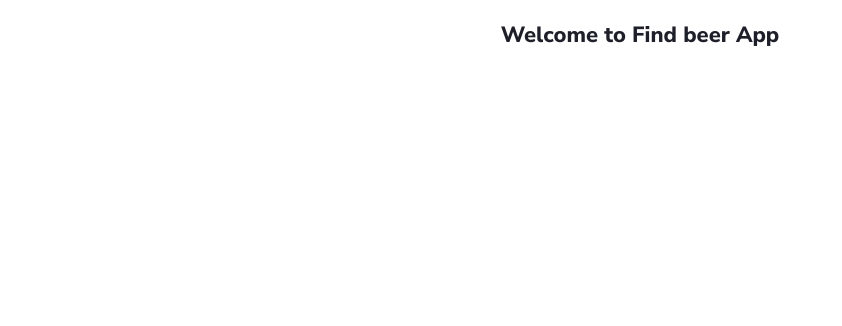
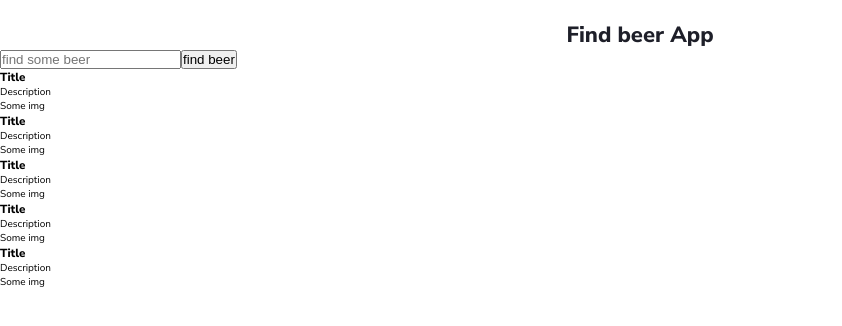
Before and after one commit to BojanMijatovic/Learn-React-step-by-step, a React (Create React App) app in the folder Practice Projects/get-beer/: page / in a window 1280 px wide. Shown: the top 326 px of the page, without its empty margins (0-842 px from the left). Built offline with nearby package versions, Linux system fonts and the light colour scheme.

Commit message:
add some components

```diff
--- a/Practice Projects/get-beer/src/components/App.js
+++ b/Practice Projects/get-beer/src/components/App.js
@@ -1,10 +1,14 @@
+import FilterBeer from './FilterBeer';
 import Header from './Header';
+import ListBeers from './ListBeers';
 import './style/App.module.scss';
 
 const App = () => {
   return (
     <div>
       <Header />
+      <FilterBeer />
+      <ListBeers />
     </div>
   );
 };
--- /dev/null
+++ b/Practice Projects/get-beer/src/components/FilterBeer.js
@@ -0,0 +1,20 @@
+const FilterBeer = () => {
+  const onFormSubmit = (e) => {
+    e.preventDefault();
+    console.log(e.target.value);
+  };
+  return (
+    <div>
+      <form onSubmit={(e) => onFormSubmit(e)}>
+        <input
+          type='text'
+          placeholder='find some beer'
+          onChange={(e) => onFormSubmit(e)}
+        />
+        <button type='submit'>find beer</button>
+      </form>
+    </div>
+  );
+};
+
+export default FilterBeer;
--- a/Practice Projects/get-beer/src/components/Header.js
+++ b/Practice Projects/get-beer/src/components/Header.js
@@ -1,7 +1,7 @@
 import styles from './style/layout/Header.module.scss';
 
 const Header = () => {
-  return <h1 className={styles.header}>Welcome to Find beer App</h1>;
+  return <h1 className={styles.header}>Find beer App</h1>;
 };
 
 export default Header;
--- /dev/null
+++ b/Practice Projects/get-beer/src/components/ListBeers.js
@@ -0,0 +1,15 @@
+import SingleItem from './SingleItem';
+
+const ListBeers = () => {
+  return (
+    <div>
+      <SingleItem />
+      <SingleItem />
+      <SingleItem />
+      <SingleItem />
+      <SingleItem />
+    </div>
+  );
+};
+
+export default ListBeers;
--- /dev/null
+++ b/Practice Projects/get-beer/src/components/SingleItem.js
@@ -0,0 +1,11 @@
+const SingleItem = () => {
+  return (
+    <div>
+      <h3>Title</h3>
+      <p>Description</p>
+      <div>Some img</div>
+    </div>
+  );
+};
+
+export default SingleItem;
```
